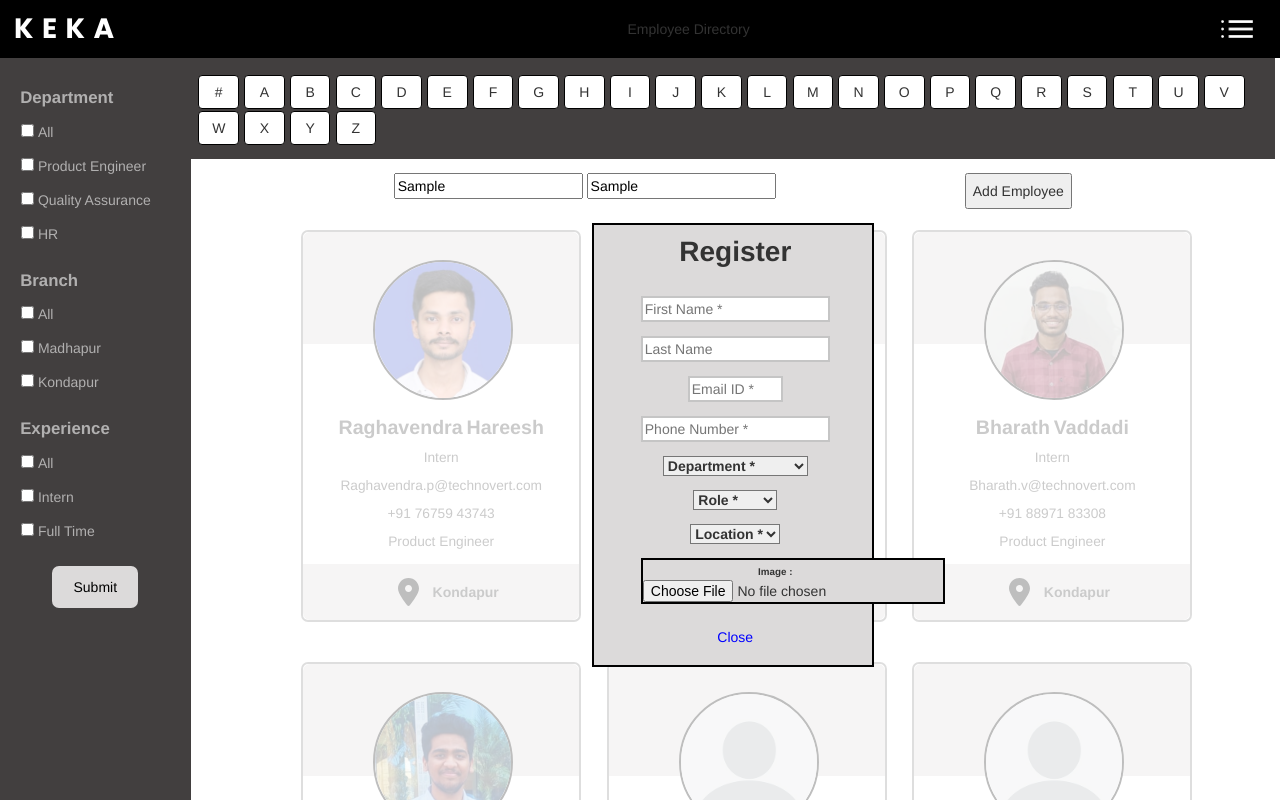
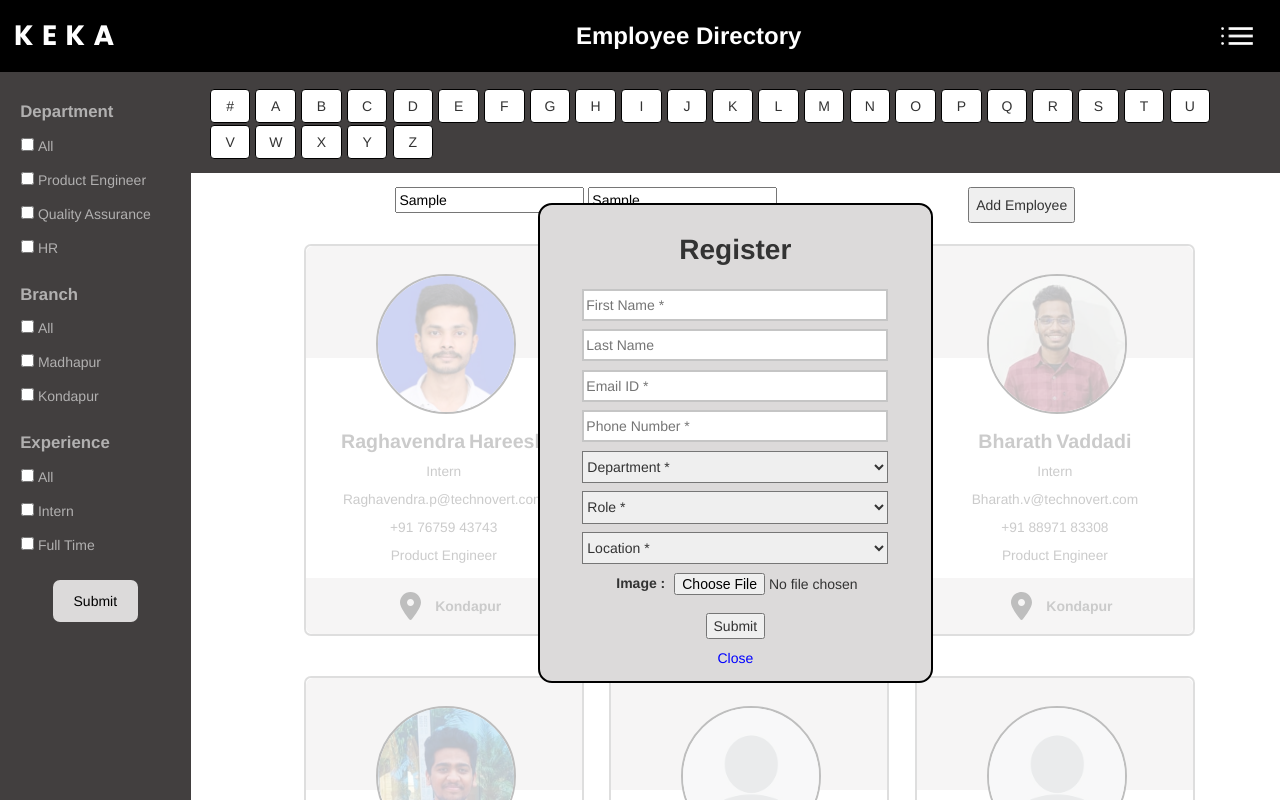
Before and after one commit to Raghavendra-Hareesh/emp-dir.github.io, a plain HTML site: page index.html in a window 1280 px wide. Both pictures are taken after typing "Sample", "Sample" into the empty fields and a click on the button "Add Employee". Shown: the top 800 px of the page. Drawn offline with nearby package versions, Linux system fonts and the light colour scheme.

Commit message:
Update styles.css

```diff
--- a/styles/styles.css
+++ b/styles/styles.css
@@ -7,7 +7,7 @@ body {
 nav {
   display: flex;
   align-items: center;
-  padding: 0.5em 1em;
+  padding: 1em 1em;
   justify-content: space-between;
   background-color: black;
 }
@@ -16,11 +16,10 @@ nav .navbar {
   align-items: center;
   margin-bottom: 0;
 }
-nav a {
+
+nav .titleLogo a{
   color: white;
   font-family: "Poppins";
-}
-nav .titleLogo {
   font-size: 2em;
   padding-right: 3.5vw;
   font-weight: bolder;
@@ -30,40 +29,29 @@ nav .titleLogo a:hover {
   text-decoration: none;
   color: white;
 }
-nav .menu {
-  display: flex;
-  gap: 5vw;
-}
-nav .menu button {
-  background: transparent;
-  border: none;
+
+nav .menu{
   color: white;
-}
-nav .menu .active {
-  background: rgb(71, 71, 71);
+  font-size: x-large;
   font-weight: bold;
-  padding: 1em;
-  margin: 0;
+  justify-content: center;
 }
 
 .content {
   display: flex;
   padding: 5px;
-  padding-left: 0;
-  padding-top: 0;
-  margin-top: 0;
-  margin-right: 0;
-  width: 100%;
+  padding: 0;
+  /* margin-top: 0; */
+  /* margin-right: 0; */
+  /* width: 100%; */
 }
 
 .content_menu {
   width: 16em;
-  height: 1000px;
-  border-style: inset;
+  height: auto;
   margin-right: 0;
   background-color: rgb(66, 63, 63);
   padding-top: 1em;
-  border: rgb(66, 63, 63);
 }
 .content_menu p, .content_menu span, .content_menu label {
   color: rgba(255, 255, 255, 0.588);
@@ -157,9 +145,7 @@ nav .menu .active {
 .letter {
   display: flex;
   background-color: rgb(66, 63, 63);
-  width: 100%;
   align-items: center;
-  justify-content: right;
 }
 .letter img {
   display: none;
@@ -171,7 +157,7 @@ nav .menu .active {
 
 .letter_filter {
   padding: 1em;
-  padding-left: 0.2em;
+  padding-right: 2em;
   display: inline;
 }
 
@@ -200,6 +186,7 @@ nav .menu .active {
   grid-template-columns: repeat(4, 280px);
   justify-content: center;
   gap: 2vw;
+  padding-bottom: 2em;
 }
 
 .card {
@@ -208,6 +195,7 @@ nav .menu .active {
   border-style: solid;
   margin: 0.5em 1em;
   border-radius: 0.5em;
+  cursor: pointer;
 }
 
 @media screen and (max-width: 1500px) {
@@ -324,26 +312,39 @@ nav .menu .active {
 .reg_form_lst{
   display: block;
   list-style: none;
+  padding:1.5em;
+  max-height: 100%;
+  padding-bottom: -1em;
+  margin-bottom: -1em;
 }
 
 .reg_form_lst li{
-  padding: 0.5em;
+  padding: 0.3em;
   font-weight: bold;
 }
 
-.reg_form_lst li input,button{
+.reg_form_lst li button{
   font-weight: lighter;
 }
 
-.reg_form div{
+.reg_form_lst_inp{
+  width: 90%;
+  height: 2.3em;
+  font-weight: lighter;
+  outline: none;
+}
+
+.reg_form_div{
   background-color: rgb(220, 218, 218);
   text-align: center;
   /* width: 25%; */
   /* justify-content: center; */
-  padding-right: 2.5em;
+  /* padding-right: 2.5em; */
   z-index: 1;
   position: fixed;
   border: 2px solid black;
+  top: 14.5em;
+  border-radius: 1em;
 }
 
 .form_title{
@@ -355,8 +356,16 @@ nav .menu .active {
   display: none;
 }
 
-.reg_form label{
-  font-weight: lighter;
+.reg_form_img_inp{
+  text-align: center;
+  padding-left: 3em;
+  margin-right: -3em;
+  border: 0px;
+  display: flex;
+}
+
+.reg_form_img_inp span{
+  width: 75px;
 }
 
 .close_form{
@@ -364,20 +373,12 @@ nav .menu .active {
   background-color: transparent;
   border: none;
   color: blue;
+  margin: 0;
 }
 
 .file_upload{
   /* display: inline; */
   margin-left: 0;
-}
-
-#reg_email{
-  width: 95px;
-}
-
-.reg_form_lst span{
-  /* font-weight: lighter; */
-  font-size: 0.7em;
 }
 
 .emp_popup_div{
@@ -387,10 +388,14 @@ nav .menu .active {
 .card_edit_details{
   padding-top: 1em;
 }
-.emp_popup_edit input{
+.edit_boxes{
   width: 20em;
   height: 3em;
   margin: 0.5em;
+}
+
+.emp_popup_edit input:focus{
+  outline: none;
 }
 
 .card_edit_img img {
@@ -438,3 +443,8 @@ nav .menu .active {
   margin: 0.7em;
   width: 5em;
 }
+
+.error:focus{
+  border: solid;
+  border-color: red;
+}
```
